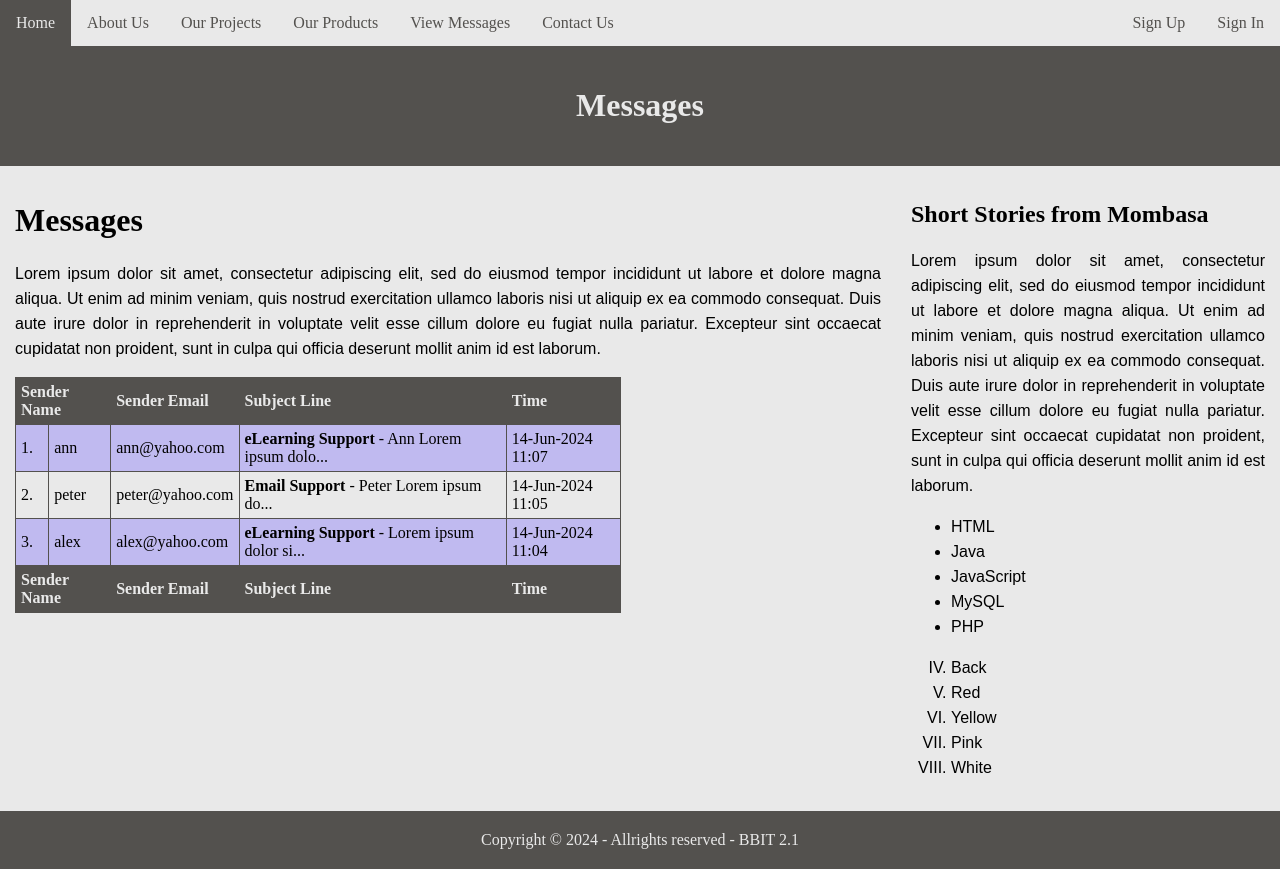
After one commit to mundabenj/a_wad, a PHP site: page /view_messages.php in a window 1280 px wide. The commit adds this page. Run offline with PHP 8.4, Linux system fonts and the light colour scheme; data comes from the database, SQL or seed files in the repository.

Commit message:
retreived data from the database table

```diff
--- a/contacts.php
+++ b/contacts.php
@@ -13,7 +13,7 @@
     $insert_message = "INSERT INTO messages (sender_name, sender_email, subject_line, text_message) VALUES ('$fn', '$mail', '$subject', '$message')";
 
     if ($conn->query($insert_message) === TRUE) {
-        header("Location: contacts.php");
+        header("Location: view_messages.php");
         exit();
     } else {
         echo "Error: " . $insert_message . "<br>" . $conn->error;
--- a/templates/footer.php
+++ b/templates/footer.php
@@ -1,5 +1,5 @@
 <div class="footer">
-            Copyright BBIT 2.1 &copy; Allrights reserved
+            Copyright &copy; <?php print date("Y"); ?> - Allrights reserved - BBIT 2.1
         </div>
     </body>
 </html>
--- a/templates/nav.php
+++ b/templates/nav.php
@@ -3,6 +3,7 @@
     <a href="about.php">About Us</a>
     <a href="projects.php">Our Projects</a>
     <a href="products.php">Our Products</a>
+    <a href="view_messages.php">View Messages</a>
     <a href="contacts.php">Contact Us</a>
     <div class="toplink-right">
         <a href="signup.php">Sign Up</a>
--- /dev/null
+++ b/view_messages.php
@@ -0,0 +1,58 @@
+<?php
+    require_once ("includes/db_connect.php");
+    include_once ("templates/heading.php");
+    include_once ("templates/nav.php");
+?>
+        <div class="banner">
+            <h1>Messages</h1>
+        </div>
+        <div class="row">
+            <div class="content">
+                <h1>Messages</h1>
+                <p>Lorem ipsum dolor sit amet, consectetur adipiscing elit, sed do eiusmod tempor incididunt ut labore et dolore magna aliqua. Ut enim ad minim veniam, quis nostrud exercitation ullamco laboris nisi ut aliquip ex ea commodo consequat. Duis aute irure dolor in reprehenderit in voluptate velit esse cillum dolore eu fugiat nulla pariatur. Excepteur sint occaecat cupidatat non proident, sunt in culpa qui officia deserunt mollit anim id est laborum.</p>
+        <table>
+            <thead>
+                <tr>
+                    <th colspan="2">Sender Name</th>
+                    <th>Sender Email</td>
+                    <th>Subject Line</th>
+                    <th>Time</th>
+                </tr>
+            </thead>
+            <tbody>
+<?php
+        $select_msg = "SELECT * FROM `messages` ORDER BY datecreated DESC";
+        $sel_msg_res = $conn->query($select_msg);
+        $en = 0;
+        if ($sel_msg_res->num_rows > 0) {
+            // output data of each row
+            while($sel_msg_row = $sel_msg_res->fetch_assoc()) {
+                $en++;
+                ?>
+        <tr>
+            <td><?php print $en; ?>.</td>
+            <td><?php print $sel_msg_row["sender_name"]; ?></td>
+            <td><?php print $sel_msg_row["sender_email"]; ?></td>
+            <td><?php print "<strong>" . $sel_msg_row["subject_line"] .'</strong> - ' . substr($sel_msg_row["text_message"], 0, 20) . '...' ; ?></td>
+            <td><?php print date("d-M-Y H:i", strtotime($sel_msg_row["datecreated"])); ?></td>
+        </tr>
+<?php
+        }
+        } else {
+        echo "0 results";
+        }
+?>
+            </tbody>
+            <thead>
+                <tr>
+                    <th colspan="2">Sender Name</th>
+                    <th>Sender Email</td>
+                    <th>Subject Line</th>
+                    <th>Time</th>
+                </tr>
+            </thead>
+         </table>
+            </div>
+<?php include_once ("templates/side_bar.php"); ?>
+        </div>
+<?php include_once ("templates/footer.php"); ?>
```
